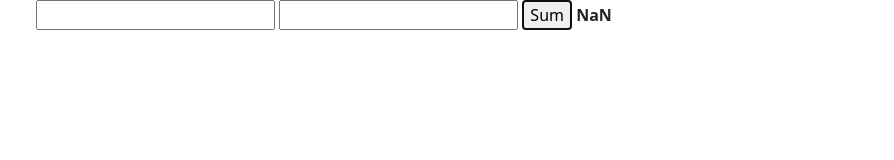
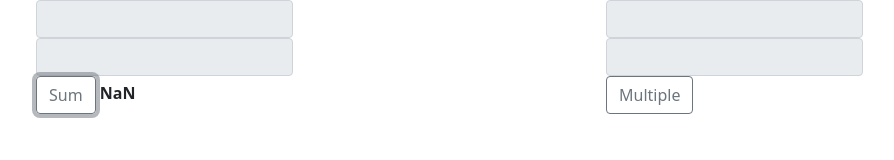
Before and after one commit to pkmaneri/index-file1, a plain HTML site: page index.html in a window 1280 px wide. Both pictures are taken after a click on the button "Sum". Shown: the whole page, without its empty margins (46-940 px from the left). Drawn offline with nearby package versions, Linux system fonts and the light colour scheme.

Commit message:
multiple add

```diff
--- a/index.css
+++ b/index.css
@@ -1,4 +1,4 @@
 .pStyle {
     border: 1px solid;
-    color: black;
+
 }
--- a/index.html
+++ b/index.html
@@ -11,9 +11,15 @@
     <div class="container">
         <div class="row" class="pStyle">
             <div class="col">
-                <input type="text" id="firstNum1"></input>
-                <input type="text" id="secondNum2"></input>
-                <button onclick="sum()">Sum</button>
+                <input class="input-group-text" type="text" id="firstNum1"></input>
+                <input class="input-group-text" type="text" id="secondNum2"></input>
+                <button class="btn btn-outline-secondary" onclick="sum()">Sum</button>
+                <b id="result"></b>
+            </div>
+            <div class="col">
+                <input class="input-group-text" type="text" id="Num1"></input>
+                <input class="input-group-text" type="text" id="Num2"></input>
+                <button class="btn btn-outline-secondary" onclick="multiple()">Multiple</button>
                 <b id="result"></b>
             </div>
         </div>
--- a/index.js
+++ b/index.js
@@ -1,7 +1,14 @@
 function sum() {
-    let firstNum1 = document.getElementById("firstNum1").value;
-    let secondNum2 = document.getElementById("secondNum2").value;
-    let  sum = parseInt(firstNum1) + parseInt(secondNum2)
+    const firstNum1 = document.getElementById("firstNum1").value;
+    const secondNum2 = document.getElementById("secondNum2").value;
+    const  sum = parseInt(firstNum1) + parseInt(secondNum2)
     document.getElementById("result").innerHTML = sum
     console.log(sum)
 }
+function multiple() {
+    const Num1 = document.getElementById("Num1").value;
+    const Num2 = document.getElementById("Num2").value;
+    const  multiple = parseInt(Num1) * parseInt(Num2)
+    document.getElementById("result").innerHTML = multiple
+    console.log(multiple)
+}
```
